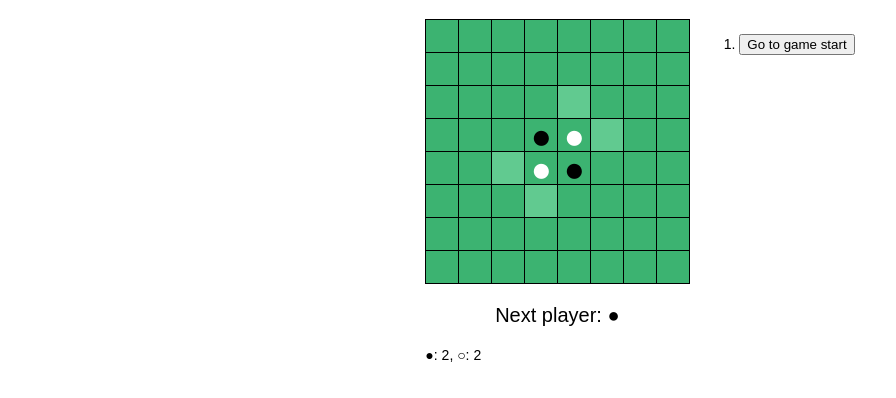
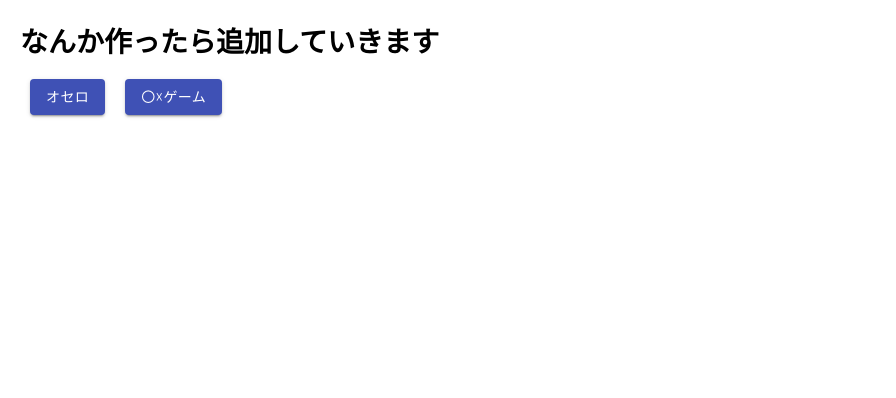
Before and after one commit to hirakuuuu/tsc_tutorial, a React (Create React App) app: page / in a window 1280 px wide. Shown: the top 398 px of the page, without its empty margins (0-896 px from the left). Built offline with nearby package versions, Linux system fonts and the light colour scheme.

Commit message:
[add] メインページ, [fix] オセロのUIをちょっと変えた

```diff
--- a/package.json
+++ b/package.json
@@ -4,6 +4,7 @@
   "homepage": "https://hirakuuuu.github.io/tsc_tutorial",
   "private": true,
   "dependencies": {
+    "@material-ui/core": "^4.12.4",
     "@testing-library/jest-dom": "^5.16.5",
     "@testing-library/react": "^13.4.0",
     "@testing-library/user-event": "^13.5.0",
--- a/src/App.tsx
+++ b/src/App.tsx
@@ -1,4 +1,5 @@
 import { BrowserRouter, Routes, Route } from "react-router-dom";
+import Main from "./Main";
 import Marubatsu from "./Marubatsu";
 import Othello from "./Othello";
 
@@ -6,8 +7,9 @@ const App = () => {
   return (
     <BrowserRouter basename={process.env.PUBLIC_URL}>
       <Routes>
+        <Route path={`/`} element={<Main />} />
         <Route path={`/marubatsu/`} element={<Marubatsu />} />
-        <Route path={`/`} element={<Othello />} />
+        <Route path={`/Othello`} element={<Othello />} />
       </Routes>
     </BrowserRouter>
   );
--- /dev/null
+++ b/src/Main.tsx
@@ -0,0 +1,38 @@
+import React from "react";
+import { Link } from "react-router-dom";
+import { Button } from "@material-ui/core";
+
+import "./style/Main.css";
+
+type ButtonProps = {
+  to: string;
+  title: string;
+};
+
+const GameButton = (props: ButtonProps) => {
+  return (
+    <Button
+      variant="contained"
+      color="primary"
+      component={Link}
+      to={props.to}
+      style={{ marginRight: "20px" }}
+    >
+      {props.title}
+    </Button>
+  );
+};
+
+const Main = () => {
+  return (
+    <div>
+      <h1>なんか作ったら追加していきます</h1>
+      <div className="game-button">
+        <GameButton to={"/othello"} title={"オセロ"} />
+        <GameButton to={"/marubatsu"} title={"〇☓ゲーム"} />
+      </div>
+    </div>
+  );
+};
+
+export default Main;
--- a/src/Othello.tsx
+++ b/src/Othello.tsx
@@ -236,7 +236,7 @@ const Game = () => {
     status = `Next player: ${current.xIsNext ? "●" : "○"}`;
   }
 
-  let score: string = `●: ${current.count[0]}, ○: ${current.count[1]}`;
+  let score: string = `●: ${current.count[0]} 　　 ○: ${current.count[1]}`;
 
   const handleClick = (i: number) => {
     console.log(i);
@@ -309,20 +309,17 @@ const Game = () => {
   };
 
   const jumpTo = (move: number) => {
+    if (
+      state.stepNumber + move < 0 ||
+      state.history.length <= state.stepNumber + move
+    ) {
+      return;
+    }
     setState((prev) => ({
       ...prev,
-      stepNumber: move,
+      stepNumber: prev.stepNumber + move,
     }));
   };
-
-  const moves = state.history.map((step, move) => {
-    const desc = move > 0 ? `Go to move #${move}` : "Go to game start";
-    return (
-      <li key={move}>
-        <button onClick={() => jumpTo(move)}>{desc}</button>
-      </li>
-    );
-  });
 
   return (
     <div className="game">
@@ -332,11 +329,12 @@ const Game = () => {
           places={current.places}
           onClick={handleClick}
         />
-        <div className="status">{status}</div>
+        <div className="status">
+          <button onClick={() => jumpTo(-1)}>◀</button>
+          <span className="status-text">{status}</span>
+          <button onClick={() => jumpTo(1)}>▶</button>
+        </div>
         <div className="score">{score}</div>
-      </div>
-      <div className="game-info">
-        <ol>{moves}</ol>
       </div>
     </div>
   );
--- /dev/null
+++ b/src/style/Main.css
@@ -0,0 +1,3 @@
+.game-button {
+  margin: 10px;
+}
--- a/src/style/Othello.css
+++ b/src/style/Othello.css
@@ -9,7 +9,7 @@
 }
 
 .square {
-    background: #00DA49;
+  background: #00da49;
   border: 1px solid #000000;
   float: left;
   font-size: 35px;
@@ -42,6 +42,18 @@
   font-size: 20px;
 }
 
+.status-text {
+  margin: 0 20px;
+}
+.score {
+  margin: 20px;
+  text-align: center;
+  font-size: 20px;
+}
+.game-step {
+  text-align: center;
+}
+
 .game-info {
   margin-left: 20px;
 }
```
Also changed, not shown: 1 other file (tests, documents, lock files or other folders). Lines whose indentation alone changed are shown as unchanged.
